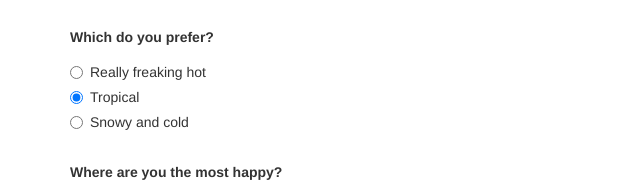
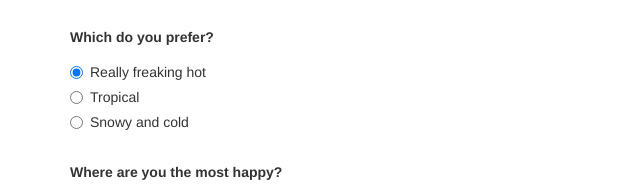
Before and after one commit to capriciash/Vacation_Suggester, a plain HTML site: page index.html in a window 1280 px wide. Shown: the part 903-1097 px from the top of the page, 0-640 px from the left. Drawn offline with Linux system fonts and the light colour scheme.

Commit message:
update readme, create pages, fix so first button is checked for each question

```diff
--- a/index.html
+++ b/index.html
@@ -101,13 +101,13 @@
         <label for="weather">Which do you prefer?</label>
         <div class="radio">
           <label>
-            <input type="radio" name="weather" value="hot">
+            <input type="radio" name="weather" value="hot" checked>
             Really freaking hot
           </label>
         </div>
         <div class="radio">
           <label>
-            <input type="radio" name="weather" value="tropical" checked>
+            <input type="radio" name="weather" value="tropical">
             Tropical
           </label>
         </div>
```
Also changed, not shown: 1 other file.
